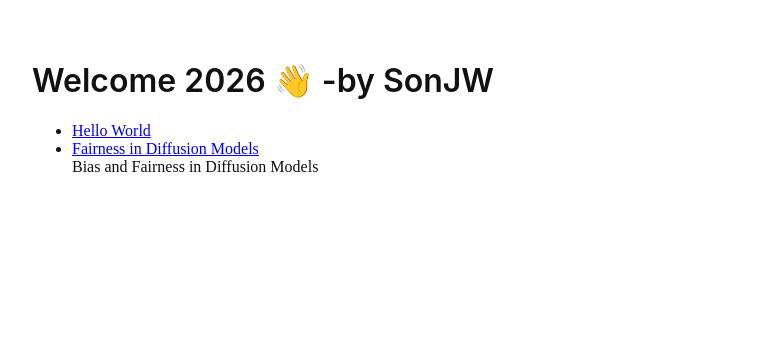
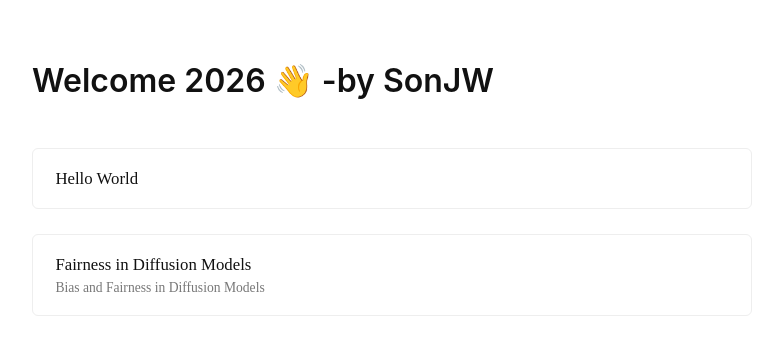
Before and after one commit to mattattabi78/mattattabi78.github.io, a Jekyll site: the page built from index.md, in a window 1280 px wide. Shown: the top 355 px of the page, without its empty margins (248-1031 px from the left). Built offline with Jekyll 4.4.1, drawn with Linux system fonts in a browser that asks for light colours.

Commit message:
Update main.css

```diff
--- a/assets/css/main.css
+++ b/assets/css/main.css
@@ -41,3 +41,35 @@ blockquote {
   padding-left: 12px;
   color: #555;
 }
+
+
+.post-list {
+  list-style: none;
+  padding: 0;
+  margin-top: 3em;
+}
+
+.post-item {
+  padding: 1.2em 1.4em;
+  margin-bottom: 1.6em;
+  border: 1px solid #eee;
+  border-radius: 6px;
+}
+
+.post-title {
+  display: inline-block;
+  font-size: 1.05em;
+  font-weight: 500;
+  color: #111;
+  text-decoration: none;
+}
+
+.post-title:hover {
+  text-decoration: underline;
+}
+
+.post-meta {
+  margin-top: 0.4em;
+  font-size: 0.85em;
+  color: #777;
+}
```
